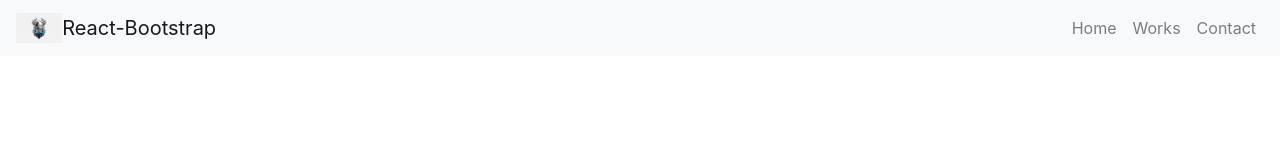
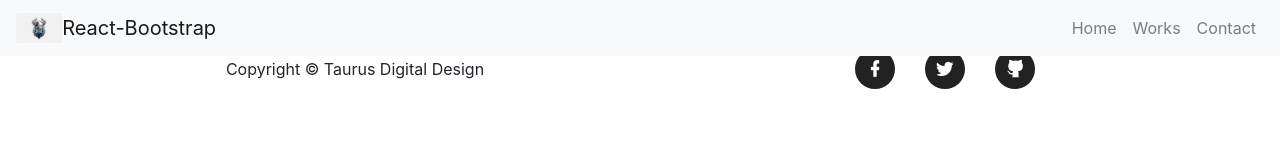
Before and after one commit to taurusdigitaldesign/website, a Gatsby site: page /contact in a window 1280 px wide. Built offline with nearby package versions, Linux system fonts and the light colour scheme; Gatsby itself is replaced by a stand-in of ours.

Commit message:
feat: add footer

```diff
--- /dev/null
+++ b/src/components/footer/footer.module.scss
@@ -0,0 +1,47 @@
+.box {
+    padding: 25px 0;
+    text-align: center;
+
+    span.copyright {
+        text-transform: uppercase;
+        text-transform: none;
+        line-height: 40px;
+    }
+
+    .icons {
+        display: flex;
+        justify-content: center;
+    }
+
+
+    ul.socialBtns {
+        margin-bottom: 0;
+    }
+
+    ul.socialBtns li {
+        float: left;
+        list-style: none;
+        margin: 0 15px;
+    }
+
+    ul.socialBtns li a {
+        display: block;
+        width: 40px;
+        height: 40px;
+        border-radius: 100%;
+        font-size: 20px;
+        line-height: 40px;
+        outline: 0;
+        color: #fff;
+        background-color: #222;
+        -webkit-transition: all .3s;
+        -moz-transition: all .3s;
+        transition: all .3s;
+    }
+
+    // ul.socialBtns li a:hover,
+    // ul.socialBtns li a:focus,
+    // ul.socialBtns li a:active {
+    //     background-color: blue;
+    // }
+}
--- /dev/null
+++ b/src/components/footer/index.jsx
@@ -0,0 +1,45 @@
+import React from 'react';
+import { useStaticQuery, graphql } from 'gatsby';
+import Style from './footer.module.scss';
+import '../../.assets/font/iconfont.css';
+
+const Footer = () => {
+  const data = useStaticQuery(
+    graphql`
+      {
+        dataJson {
+          title
+          social {
+            url
+            title
+          }
+        }
+      }
+    `
+  );
+
+  return (
+    <div className={Style.box}>
+      <div className="container">
+        <div className="row">
+          <div className="col-md-6">
+            <span className={Style.copyright}>Copyright &copy; {data.dataJson.title}</span>
+          </div>
+          <div className={`col-md-6 ${Style.icons}`}>
+            <ul className={Style.socialBtns}>
+              {data.dataJson.social.map((item) => (
+                <li key={item.title}>
+                  <a href={item.url} target="_blank" rel="noopener noreferrer">
+                    <i className={`iconfont icon-${item.title}`}></i>
+                  </a>
+                </li>
+              ))}
+            </ul>
+          </div>
+        </div>
+      </div>
+    </div>
+  );
+};
+
+export default Footer;
--- a/src/components/index.js
+++ b/src/components/index.js
@@ -1,6 +1,8 @@
 import MetaData from './MetaData';
+import Footer from './footer';
+
 import Banner from './home/banner';
 import Design from './home/design';
 import Workflow from './home/workflow';
 
-export { MetaData, Banner, Design, Workflow };
+export { MetaData, Banner, Design, Workflow, Footer };
--- a/src/layouts/index.js
+++ b/src/layouts/index.js
@@ -1,5 +1,6 @@
 import React from 'react';
 import { Navbar, Nav } from 'react-bootstrap';
+import { Footer } from '../components';
 import picLogo from '../.assets/images/logo.jpg';
 
 const DefaultLayout = ({children}) => (
@@ -20,6 +21,8 @@ const DefaultLayout = ({children}) => (
     </Navbar>
 
     {children}
+
+    <Footer />
   </div>
 );
 
```
Also changed, not shown: src/.assets/font/iconfont.css (added), src/.assets/font/iconfont.ttf (added), src/.assets/font/iconfont.woff (added), src/.assets/font/iconfont.woff2 (added), src/.data/site.json, src/components/MetaData.jsx (renamed from src/components/MetaData.js), 2 other files.
